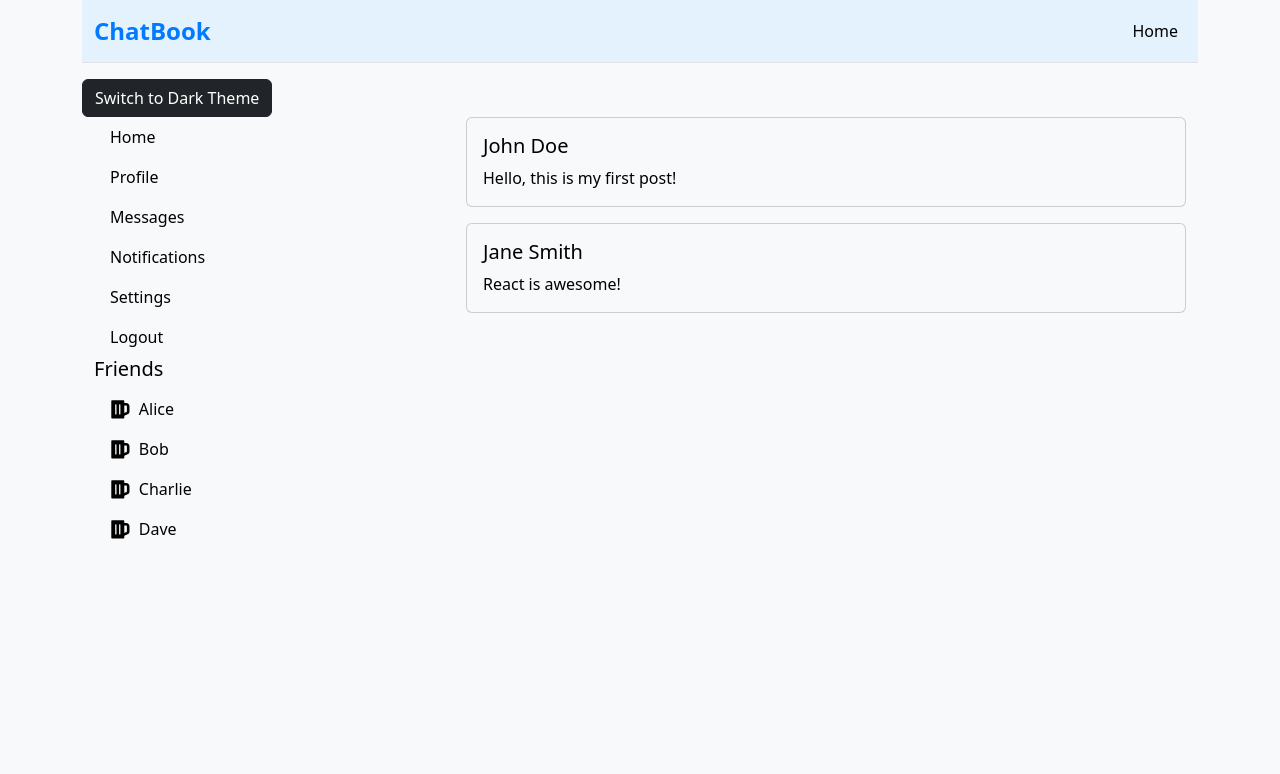
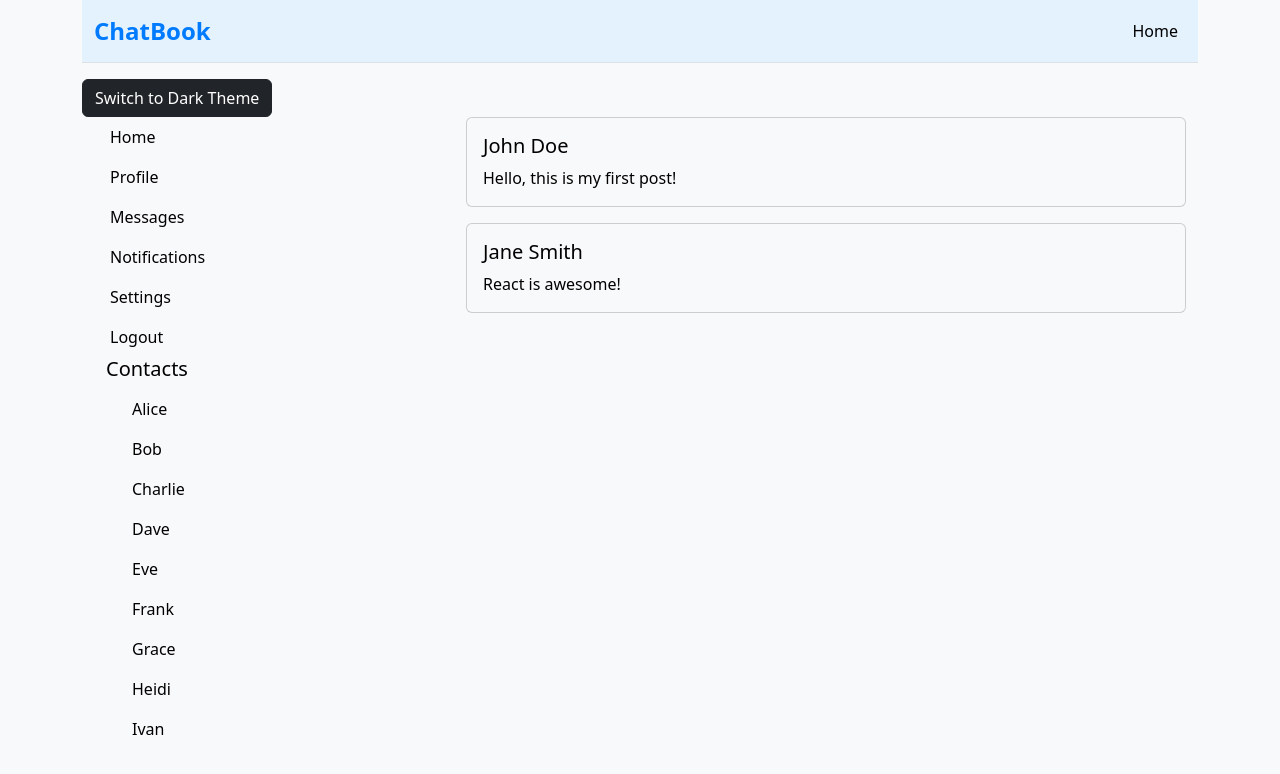
Before and after one commit to KristianBakov/ChatBook, a React (Create React App) app in the folder ClientApp/: page / in a window 1280 px wide. Shown: the top 774 px of the page. Built offline with nearby package versions, Linux system fonts and the light colour scheme.

Commit message:
Adding scrollbar to friends list

```diff
--- /dev/null
+++ b/ClientApp/src/components/Sidebar/FriendsList/FriendsList.css
@@ -0,0 +1,33 @@
+/* FriendsList.css */
+.friends-list-container {
+  width: 100%;
+  max-height: 400px; /* Adjust the height as needed */
+  background-color: var(--bg-color);
+}
+
+.friends-list-scroll {
+  max-height: 350px; /* Adjust the height to fit within the container */
+  overflow-y: auto;
+  padding-left: 10px;
+  direction: rtl;
+}
+
+.friends-list-scroll > * {
+  direction: ltr;
+}
+
+.friends-list-scroll::-webkit-scrollbar {
+  width: 6px;
+  position: absolute;
+  right: auto;
+  left: 0;
+}
+
+.friends-list-scroll::-webkit-scrollbar-thumb {
+  background-color: #888;
+  border-radius: 3px;
+}
+
+.friends-list-scroll::-webkit-scrollbar-thumb:hover {
+  background-color: #555;
+}
--- a/ClientApp/src/components/Sidebar/FriendsList/FriendsList.jsx
+++ b/ClientApp/src/components/Sidebar/FriendsList/FriendsList.jsx
@@ -1,19 +1,36 @@
 import React from "react";
+import { Container, Col } from "reactstrap";
 import IconButton from "../../IconButton/IconButton";
-import { FaBeer } from "react-icons/fa";
+import "./FriendsList.css";
 
 const FriendsList = () => {
-  const friends = ["Alice", "Bob", "Charlie", "Dave"];
+  const friends = [
+    "Alice",
+    "Bob",
+    "Charlie",
+    "Dave",
+    "Eve",
+    "Frank",
+    "Grace",
+    "Heidi",
+    "Ivan",
+    "Judy",
+    "Mallory",
+    "Oscar",
+    "Peggy",
+  ];
 
   return (
-    <div className="col friends-list">
-      <h5>Friends</h5>
-      {friends.map((friend) => (
-        <IconButton key={friend} icon={FaBeer}>
-          {friend}
-        </IconButton>
-      ))}
-    </div>
+    <Container>
+      <Col className="friends-list-container">
+        <h5>Contacts</h5>
+        <div className="friends-list-scroll">
+          {friends.map((friend) => (
+            <IconButton key={friend}>{friend}</IconButton>
+          ))}
+        </div>
+      </Col>
+    </Container>
   );
 };
 
```
